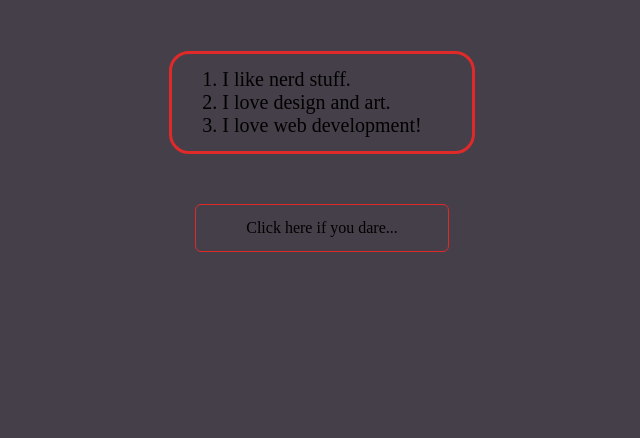
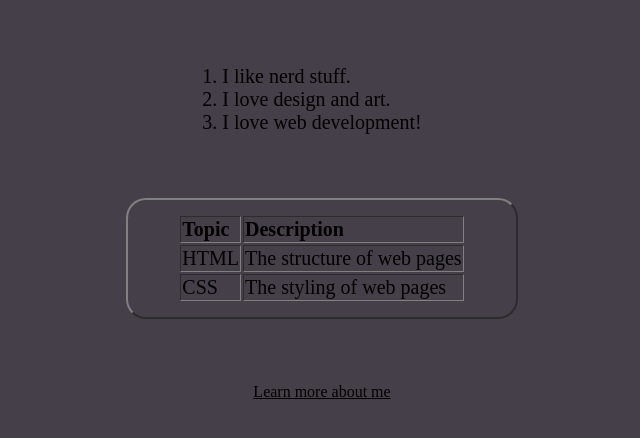
Before and after one commit to SteveStar/webpage-exercise-1, a plain HTML site: page index.html in a window 1280 px wide. Shown: the part 342-780 px from the top of the page, without its empty margins (318-958 px from the left). Drawn offline with Linux system fonts and the light colour scheme.

Commit message:
Add files via upload

```diff
--- a/index.html
+++ b/index.html
@@ -6,7 +6,7 @@
     <title>Exercise 1</title>
     <link rel="stylesheet" href="style.css">
 </head>
-<body id="firstpage">
+<body>
     <h1>Welcome to Web Development!</h1>
     <p>This page will be the first exercise in Web Design.</p>
     <a id="linkref" href="https://htmlcheatsheet.com/">Here's my favorite HTML cheatsheet.</a> <br>
@@ -23,8 +23,22 @@
         </li>
     </ol>
 
-    <a id="secondpagebtn" href="second.html">Click here if you dare...</a> <br>
+    <table id="list" border="2">
+        <tr>
+            <th>Topic</th>
+            <th>Description</th>
+        </tr>
+        <tr>
+            <td>HTML</td>
+            <td>The structure of web pages</td>
+        </tr>
+        <tr>
+            <td>CSS</td>
+            <td>The styling of web pages</td>
+        </tr>
+    </table>
 
+    <a id="secondpagebtn" href="about.html">Learn more about me</a> <br>
 
 </body>
 </html>
--- a/style.css
+++ b/style.css
@@ -1,6 +1,6 @@
 /*For the first page*/
 
-#firstpage{
+body{
     background-color: #443f48;
     text-align: center;
 }
@@ -22,7 +22,6 @@
 #list {
     margin: 50px auto;
     width: fit-content;
-    border: 3px solid #e02a2a;
     padding: 14px 50px;
     border-radius: 20px;
     text-decoration: none;
@@ -32,25 +31,11 @@
 }
 
 #secondpagebtn {
-    text-decoration: none;
     display: block;
     margin: 50px auto;
     width: fit-content;
-    border: 1px solid #e02a2a;
     padding: 14px 50px;
-    border-radius: 6px;
-    text-decoration: none;
     color: #000000;
-    transition: background 0.5s;
-}
-
-#secondpagebtn:hover {
-    background:#e02a2a;
 }
 
 /*For the second page*/
-
-
-#bee {
-    display: flex;
-}
```
Also changed, not shown: about.html (added, +17 -0 lines).
